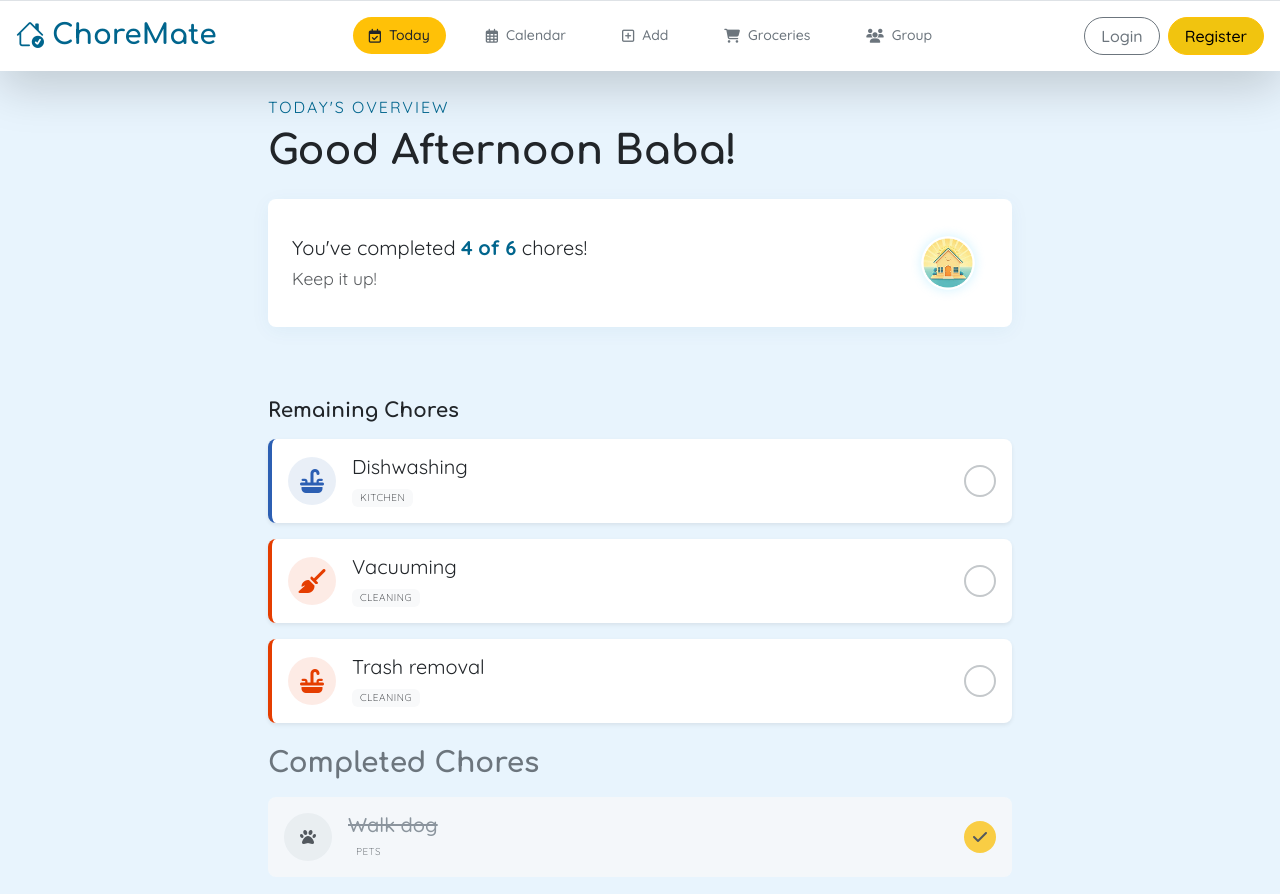
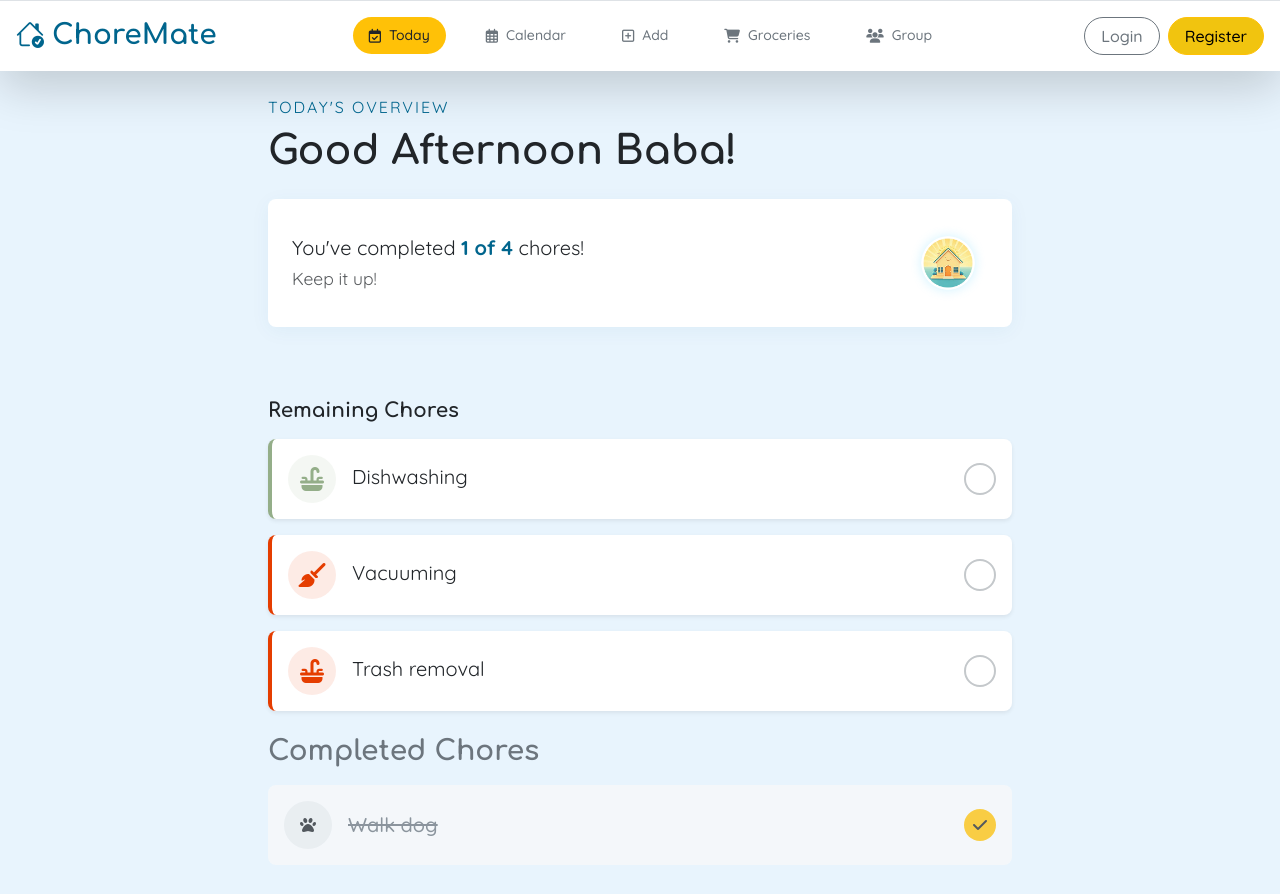
Before and after one commit to elenavolpato/FE-houseHoldChores, a React (Vite) app: page /home in a window 1280 px wide. Shown: the top 894 px of the page. Built offline with nearby package versions, Linux system fonts and the light colour scheme.

Commit message:
finishes redux setup

```diff
--- a/src/components/ChoresStatus.jsx
+++ b/src/components/ChoresStatus.jsx
@@ -1,20 +1,12 @@
 import { Col, Container } from "react-bootstrap"
 import "../css/choresStatus.css"
-import { useState } from "react"
+import { toggleChore } from "../redux/choresSlice"
+import { useDispatch, useSelector } from "react-redux"
 
 function ChoresStatus() {
-  const [chores, setChores] = useState([
-    { id: 1, name: "Dishwashing", isComplete: false, icon: "sink", color: "#2C5FB3", category: "Kitchen" },
-    { id: 2, name: "Vacuuming", isComplete: false, icon: "broom", color: "#E53D00", category: "Cleaning" },
-    { id: 4, name: "Trash removal", isComplete: false, icon: "sink", color: "#E53D00", category: "Cleaning" },
-    { id: 3, name: "Walk dog", isComplete: true, icon: "paw", color: "#f5c518", category: "Pets" },
-  ])
+  const chores = useSelector((state) => state.chores.list)
+  const dispatch = useDispatch()
 
-  const handleToggleChore = (id) => {
-    setChores((prevChores) => prevChores.map((chore) => (chore.id === id ? { ...chore, isComplete: !chore.isComplete } : chore)))
-  }
-
-  // filter chores into two separate arrays
   const remainingChores = chores.filter((chore) => !chore.isComplete)
   const completedChores = chores.filter((chore) => chore.isComplete)
   return (
@@ -61,7 +53,7 @@ function ChoresStatus() {
 
                   {/* Empty Visual Checkbox Control */}
                   <label className="position-relative d-flex align-items-center" style={{ cursor: "pointer" }}>
-                    <input className="visually-hidden" type="checkbox" checked={chore.isComplete} onChange={() => handleToggleChore(chore.id)} />
+                    <input className="visually-hidden" type="checkbox" checked={chore.isComplete} onChange={() => dispatch(toggleChore(chore.id))} />
                     {/* Gray circular border acting as the empty checkbox */}
                     <div className="rounded-circle border border-2 border-secondary-subtle" style={{ width: "32px", height: "32px" }}></div>
                   </label>
@@ -100,7 +92,7 @@ function ChoresStatus() {
               {/* Checkmark Container */}
               <label className="position-relative d-flex align-items-center cursor-pointer">
                 {/* The actual checkbox is hidden but handles the click/state change */}
-                <input className="visually-hidden" type="checkbox" checked={chore.isComplete} onChange={() => handleToggleChore(chore.id)} />
+                <input className="visually-hidden" type="checkbox" checked={chore.isComplete} onChange={() => dispatch(toggleChore(chore.id))} />
 
                 {/* Visual Yellow Round Button */}
                 <div className="rounded-circle bg-warning d-flex align-items-center justify-content-center text-dark" style={{ width: "32px", height: "32px" }}>
--- a/src/components/GrettingSection.jsx
+++ b/src/components/GrettingSection.jsx
@@ -1,13 +1,19 @@
 import { Col, Container } from "react-bootstrap"
 import "../css/greetingSection.css"
+import { useSelector } from "react-redux"
 
 function GreetingSection() {
   const currentTime = new Date()
   const hours = currentTime.getHours()
 
   const name = "Baba"
-  const totalTasks = 6
-  const completedTasks = 4
+
+  // 1. Pull the chores list from your global Redux state
+  const chores = useSelector((state) => state.chores.list)
+
+  // 2. Dynamically calculate the totals
+  const totalTasks = chores.length
+  const completedTasks = chores.filter((chore) => chore.isComplete).length
 
   return (
     <Container className="py-4">
@@ -27,7 +33,9 @@ function GreetingSection() {
               </span>
               chores!
               <br />
-              <span className="text-muted small">Keep it up!</span>
+              {completedTasks === 0 && <span className="text-muted small">Let's get started! </span>}
+              {completedTasks < totalTasks && completedTasks !== 0 && <span className="text-muted small">Keep it up! </span>}
+              {completedTasks === totalTasks && <span className="text-muted small">Congratulations! You're done for today.</span>}
             </p>
           </div>
 
--- a/src/components/NavigationBar.jsx
+++ b/src/components/NavigationBar.jsx
@@ -1,7 +1,9 @@
-import { useState } from "react"
+import { useDispatch, useSelector } from "react-redux"
+import { setActiveTab } from "../redux/choresSlice"
 
 function NavigationBar({ variant = "mobile" }) {
-  const [activeTab, setActiveTab] = useState("today")
+  const activeTab = useSelector((state) => state.chores.activeTab)
+  const dispatch = useDispatch()
 
   const navItems = [
     { id: "today", label: "Today", icon: "fa-regular fa-calendar-check" },
@@ -10,10 +12,6 @@ function NavigationBar({ variant = "mobile" }) {
     { id: "groceries", label: "Groceries", icon: "fa-solid fa-cart-shopping" },
     { id: "group", label: "Group", icon: "fa-solid fa-users" },
   ]
-
-  // =========================================================
-  // 1. DESKTOP RENDER VARIANT
-  // =========================================================
   if (variant === "desktop") {
     return (
       <div className="d-flex align-items-center gap-4">
@@ -22,7 +20,7 @@ function NavigationBar({ variant = "mobile" }) {
           return (
             <button
               key={item.id}
-              onClick={() => setActiveTab(item.id)}
+              onClick={() => dispatch(setActiveTab(item.id))}
               className={`btn border-0 px-3 py-2 rounded-pill d-flex align-items-center gap-2 fw-medium transition-all ${
                 isActive ? "bg-warning text-dark" : "text-secondary"
               }`}
@@ -39,10 +37,6 @@ function NavigationBar({ variant = "mobile" }) {
       </div>
     )
   }
-
-  // =========================================================
-  // 2. MOBILE RENDER VARIANT (Default fallback)
-  // =========================================================
   return (
     <div className="d-block d-lg-none position-fixed bottom-0 start-0 w-100" style={{ zIndex: 1050 }}>
       <div className="position-relative w-100 bg-white shadow-lg border-top" style={{ height: "76px" }}>
@@ -69,7 +63,7 @@ function NavigationBar({ variant = "mobile" }) {
             return (
               <button
                 key={item.id}
-                onClick={() => setActiveTab(item.id)}
+                onClick={() => dispatch(setActiveTab(item.id))}
                 className="btn border-0 d-flex flex-column align-items-center justify-content-center p-0 position-relative"
                 style={{ width: "60px", background: "none" }}
               >
--- /dev/null
+++ b/src/redux/choresSlice.js
@@ -0,0 +1,32 @@
+import { createSlice } from "@reduxjs/toolkit"
+
+const initialState = {
+  activeTab: "today",
+  list: [
+    { id: 1, name: "Dishwashing", isComplete: false, icon: "sink", color: "#94AE89" },
+    { id: 2, name: "Vacuuming", isComplete: false, icon: "broom", color: "#E53D00" },
+    { id: 4, name: "Trash removal", isComplete: false, icon: "sink", color: "#E53D00" },
+    { id: 3, name: "Walk dog", isComplete: true, icon: "paw", color: "#20063B" },
+  ],
+}
+
+const choresSlice = createSlice({
+  name: "chores",
+  initialState,
+  reducers: {
+    // Action to toggle chore completion status
+    toggleChore: (state, action) => {
+      const chore = state.list.find((c) => c.id === action.payload)
+      if (chore) {
+        chore.isComplete = !chore.isComplete
+      }
+    },
+    // Action to change the global active tab
+    setActiveTab: (state, action) => {
+      state.activeTab = action.payload
+    },
+  },
+})
+
+export const { toggleChore, setActiveTab } = choresSlice.actions
+export default choresSlice.reducer
--- a/src/store.js
+++ b/src/store.js
@@ -1,7 +1,8 @@
 import { configureStore } from "@reduxjs/toolkit"
+import choresSlice from "./redux/choresSlice"
 
 export const store = configureStore({
   reducer: {
-    // add your slices here
+    chores: choresSlice,
   },
 })
```
